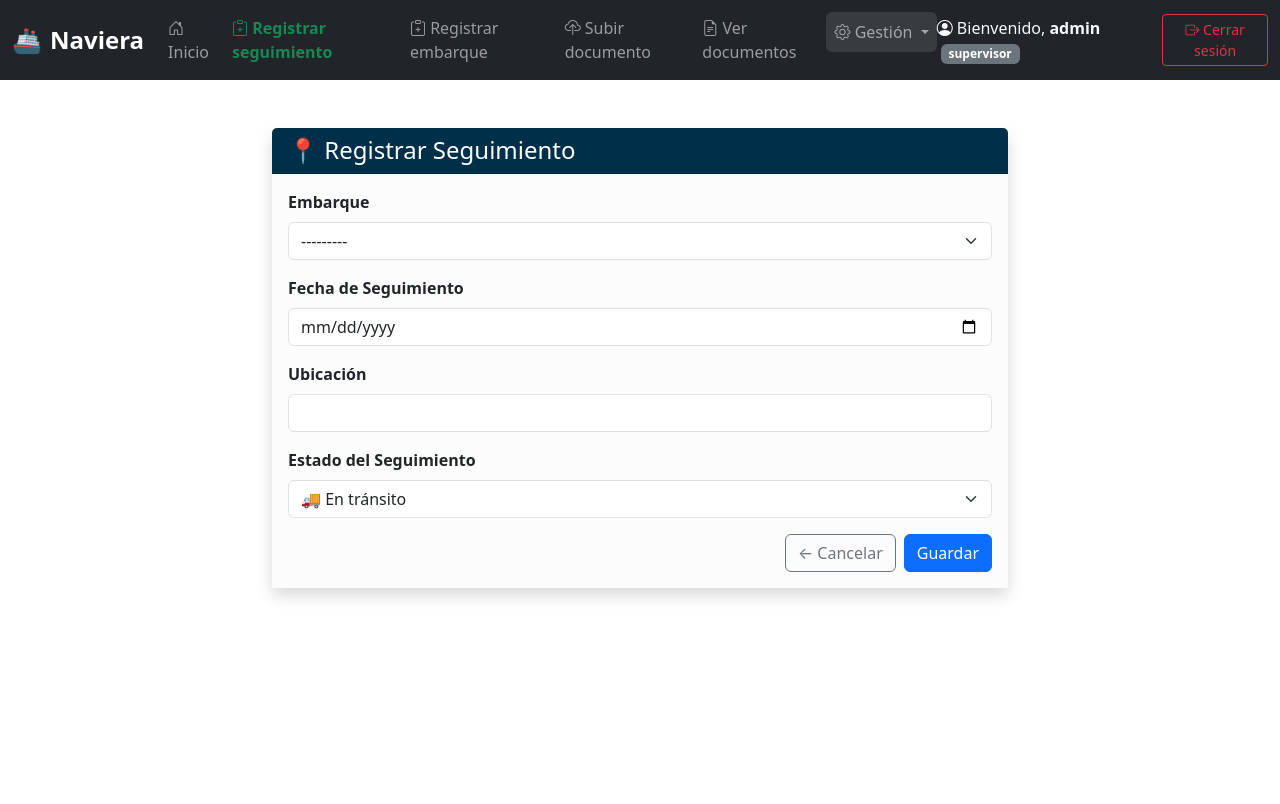
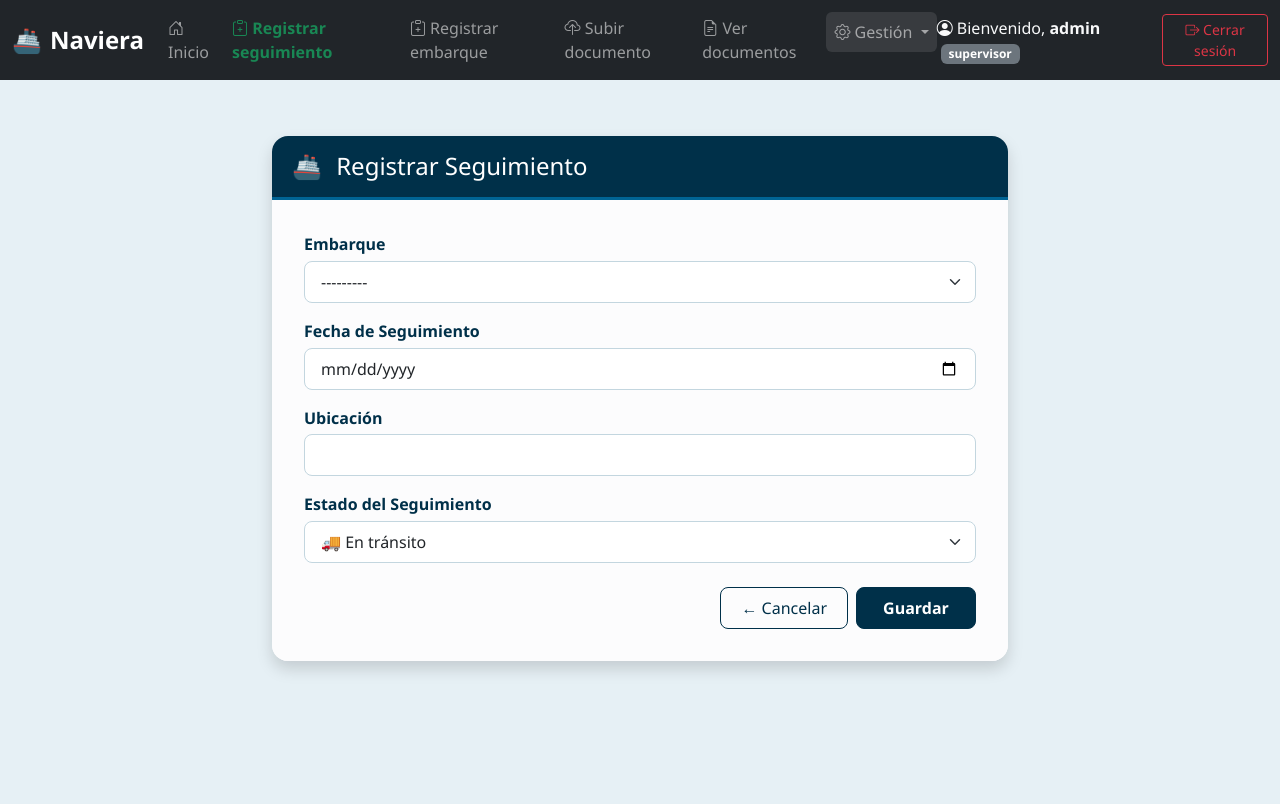
Before and after one commit to mf21015/Proyecto_naviera, a Django app: page /seguimientos/nuevo/ in a window 1280 px wide. Run offline with Django 5.2, Linux system fonts and the light colour scheme; a user stored in the database is signed in; data that the repository does not hold is empty.

Commit message:
Update formulario_seguimiento.html

```diff
--- a/DjangoProject/gestion/templates/gestion/formulario_seguimiento.html
+++ b/DjangoProject/gestion/templates/gestion/formulario_seguimiento.html
@@ -2,38 +2,134 @@
 {% load form_tags %}
 
 {% block content %}
-<div class="container py-4">
+<style>
+  body {
+    background-color: #e6f0f5;
+    font-family: 'Segoe UI', sans-serif;
+  }
+
+  .container {
+    padding-top: 2rem;
+    padding-bottom: 2rem;
+  }
+
+  .card {
+    border-radius: 16px;
+    overflow: hidden;
+    box-shadow: 0 4px 20px rgba(0, 48, 73, 0.15);
+    transition: all 0.3s ease-in-out;
+  }
+
+  .card:hover {
+    box-shadow: 0 6px 30px rgba(0, 48, 73, 0.25);
+    transform: scale(1.01);
+  }
+
+  .card-header {
+    background-color: #003049 !important;
+    color: #ffffff;
+    font-weight: 700;
+    font-size: 1.5rem;
+    padding: 1rem 1.25rem;
+    border-bottom: 3px solid #006494;
+  }
+
+  h4.mb-0::before {
+    content: "🚢 ";
+    margin-right: 0.5rem;
+  }
+
+  .card-body {
+    background-color: #f4faff;
+    padding: 2rem;
+  }
+
+  label.form-label {
+    color: #003049;
+    font-weight: 600;
+    font-size: 1rem;
+    margin-bottom: 0.3rem;
+  }
+
+  .form-control, .form-select {
+    border-radius: 0.5rem;
+    border: 1px solid #c3d6df;
+    background-color: #ffffff;
+    padding: 0.5rem 1rem;
+    transition: border-color 0.3s ease-in-out, box-shadow 0.3s ease-in-out;
+  }
+
+  .form-control:focus, .form-select:focus {
+    border-color: #006494;
+    box-shadow: 0 0 0 0.2rem rgba(0, 100, 148, 0.25);
+  }
+
+  .btn-primary {
+    background-color: #003049;
+    border-color: #003049;
+    border-radius: 0.5rem;
+    font-weight: 600;
+    padding: 0.5rem 1.25rem;
+    transition: background-color 0.3s ease-in-out;
+  }
+
+  .btn-primary:hover {
+    background-color: #001d2d;
+    border-color: #001d2d;
+  }
+
+  .btn-outline-secondary {
+    border-radius: 0.5rem;
+    font-weight: 500;
+    padding: 0.5rem 1.25rem;
+    color: #003049;
+    border-color: #003049;
+    transition: background-color 0.3s ease-in-out, color 0.3s ease-in-out;
+  }
+
+  .btn-outline-secondary:hover {
+    background-color: #003049;
+    color: #ffffff;
+  }
+
+  .d-grid .btn {
+    min-width: 120px;
+  }
+
+</style>
+
+<div class="container">
   <div class="row justify-content-center">
     <div class="col-md-8">
       <div class="card shadow border-0">
-        <div class="card-header text-white" style="background-color: #003049;">
-          <h4 class="mb-0">📍 Registrar Seguimiento</h4>
+        <div class="card-header text-white">
+          <h4 class="mb-0">Registrar Seguimiento</h4>
         </div>
         <div class="card-body bg-light-subtle">
           <form method="POST">
             {% csrf_token %}
 
             <div class="mb-3">
-              <label for="id_embarque" class="form-label fw-semibold">Embarque</label>
+              <label for="id_embarque" class="form-label">Embarque</label>
               {{ form.embarque|add_class:"form-select" }}
             </div>
 
             <div class="mb-3">
-              <label for="id_fecha_seguimiento" class="form-label fw-semibold">Fecha de Seguimiento</label>
+              <label for="id_fecha_seguimiento" class="form-label">Fecha de Seguimiento</label>
               {{ form.fecha_seguimiento|add_class:"form-control" }}
             </div>
 
             <div class="mb-3">
-              <label for="id_ubicacion_seguimiento" class="form-label fw-semibold">Ubicación</label>
+              <label for="id_ubicacion_seguimiento" class="form-label">Ubicación</label>
               {{ form.ubicacion_seguimiento|add_class:"form-control" }}
             </div>
 
             <div class="mb-3">
-              <label for="id_status_seguimiento" class="form-label fw-semibold">Estado del Seguimiento</label>
+              <label for="id_status_seguimiento" class="form-label">Estado del Seguimiento</label>
               {{ form.status_seguimiento|add_class:"form-select" }}
             </div>
 
-            <div class="d-grid gap-2 d-md-flex justify-content-md-end">
+            <div class="d-grid gap-2 d-md-flex justify-content-md-end mt-4">
               <a href="{% url 'lista_seguimientos' %}" class="btn btn-outline-secondary">← Cancelar</a>
               <button type="submit" class="btn btn-primary">Guardar</button>
             </div>
```
